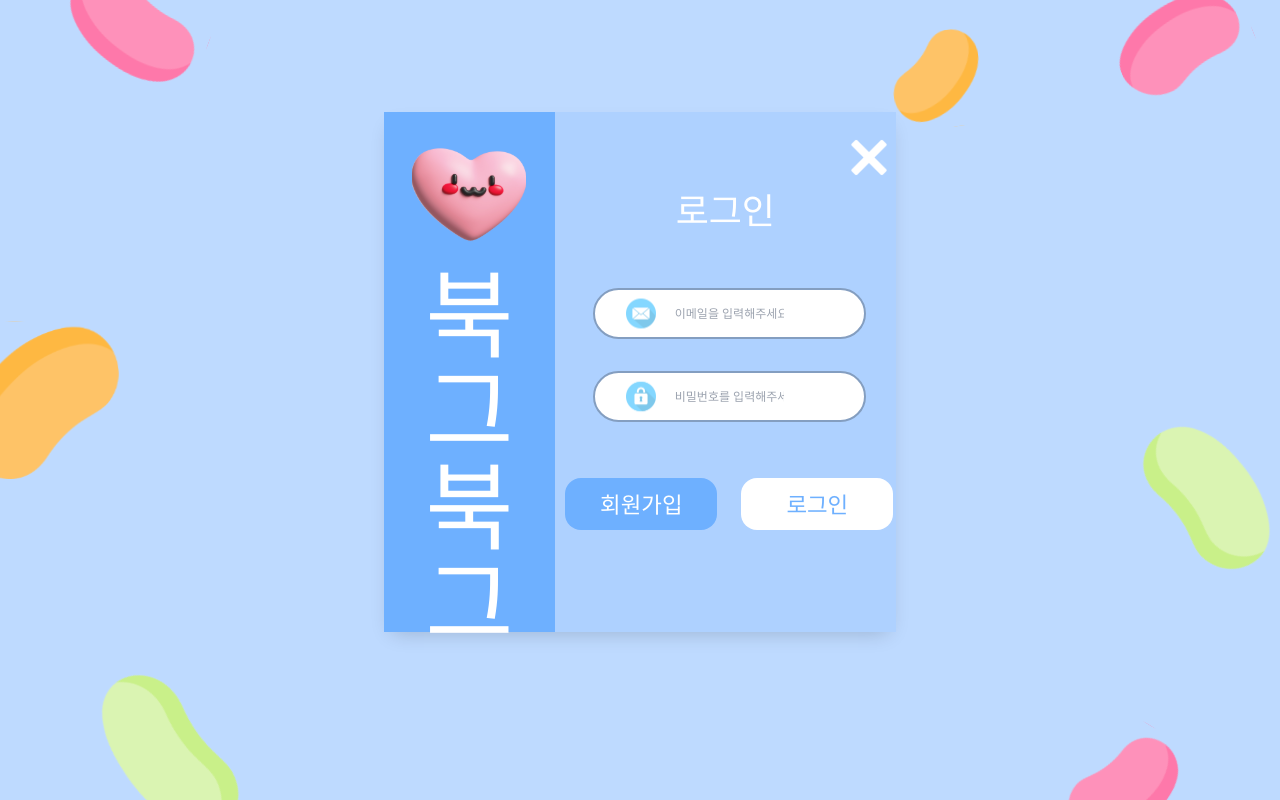
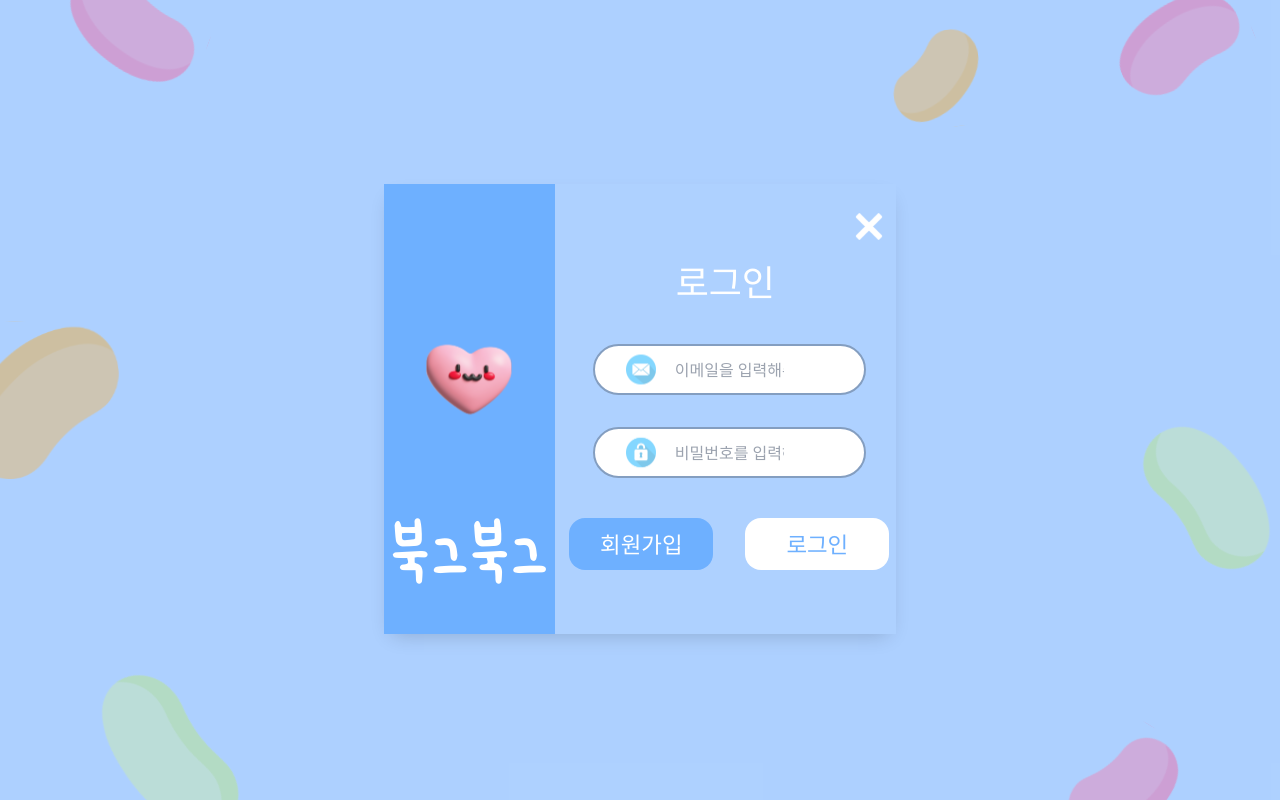
Before and after one commit to 2023-Winter-Bootcamp-Team-I/frontend, a React app: page /loginmodal in a window 1280 px wide. Built offline with nearby package versions, Linux system fonts and the light colour scheme; no server answers; the HTML template or start-up script is replaced by a standard one; a web font is replaced by a local one; what recoil-persist would draw is missing.

Commit message:
로그인 CSS 수정

```diff
--- a/src/components/LogInModal.tsx
+++ b/src/components/LogInModal.tsx
@@ -54,28 +54,28 @@ function LogInModal({ closeModal }: LogInModalProps) {
     <AnimatePresence>
       {isModalOpen && (
         <motion.div
-          className="z-10 absolute  w-screen h-screen bg-white  bg-opacity-20 "
+          className="z-10 absolute w-screen h-screen bg-mainColor bg-opacity-60 pt-10"
           initial={{ opacity: 0 }}
           animate={{ opacity: 1 }}
           exit={{ opacity: 0 }}
           transition={{ duration: 0.5 }}
         >
-          <div className="flex justify-center text-center sm:items-center sm:p-0">
+          <div className="flex justify-center items-center mt-8 text-center sm:items-center sm:p-0">
             <div className="relative rounded-lg shadow-[0_8px_20px_-8px_rgba(0,0,0,0.2)] transition-all my-28 w-2/5">
-              <div className="flex flex-row h-[65vh]">
-                <div className="flex flex-col bg-loginBlue basis-1/3">
-                  <button onClick={closeModal}>
-                    <img className="left-[90%] top-[4%] z-20 absolute" src={Close} alt="close_button" />
-                  </button>
+              <div className="flex flex-row h-[70%]">
+                <div className="flex flex-col bg-loginBlue pt-20 basis-1/3">
                   <div className="flex basis-2/3 justify-center">
-                    <img className="mx-auto min-h-full w-2/3" src={heartImg} alt="heart_character" />
+                    <img className="mx-auto min-h-full w-2/3 scale-75" src={heartImg} alt="heart_character" />
                   </div>
-                  <div className="flex basis-1/3 font-dongle text-white text-8xl justify-center align-bottom">
+                  <div className="flex basis-1/3 font-[HS] mt-8 text-white text-6xl justify-center align-bottom">
                     북그북그
                   </div>
                 </div>
                 <div className="flex flex-col bg-mainColor basis-2/3 h-full">
-                  <div className="flex text-white font-jua text-4xl justify-center mt-20 mb-[7vh]">로그인</div>
+                  <button onClick={closeModal}>
+                    <img className="left-[90%] top-[4%] z-20 absolute scale-75" src={Close} alt="close_button" />
+                  </button>
+                  <div className="flex text-[#FFFFFF] font-jua text-4xl justify-center mt-20 mb-[5vh]">로그인</div>
                   <div className="flex flex-col justify-center">
                     <div className="flex justify-center">
                       <img
@@ -89,11 +89,11 @@ function LogInModal({ closeModal }: LogInModalProps) {
                         type="email"
                         placeholder="이메일을 입력해주세요"
                         required
-                        className="block w-[80%] h-[3.2rem] text-xs rounded-full px-20 py-[18px] border-2 border-shadowGray focus:outline-signupButtonBlue"
+                        className="block w-[80%] h-[3.2rem] text-s rounded-full px-20 py-[18px] border-2 border-shadowGray focus:outline-signupButtonBlue"
                         onChange={(e) => setEmail(e.target.value)}
                       />
                     </div>
-                    <div className="flex mt-8 mb-[7vh] justify-center">
+                    <div className="flex mt-8 mb-[5vh] justify-center">
                       <img
                         className="flex mx-auto min-h-full w-8 opacity-50 -mr-16 ml-10"
                         src={lockImg}
@@ -105,14 +105,14 @@ function LogInModal({ closeModal }: LogInModalProps) {
                         type="password"
                         placeholder="비밀번호를 입력해주세요"
                         required
-                        className="block w-[80%] h-[3.2rem] text-xs rounded-full px-20 py-[18px] border-2 border-shadowGray focus:outline-signupButtonBlue"
+                        className="block w-[80%] h-[3.2rem] text-s rounded-full px-20 py-[18px] border-2 border-shadowGray focus:outline-signupButtonBlue"
                         onChange={(e) => setPassword(e.target.value)}
                       />
                     </div>
-                    <div className="flex flex-row gap-2 ml-2 justify-center">
+                    <div className="flex flex-row gap-4 ml-2 justify-center mb-16">
                       <Link to="/signup">
                         <motion.button
-                          className="w-[9.5rem] h-[3.2rem] text-[1.4rem] font-jua rounded-2xl bg-loginBlue py-3.5 text-3xl leading-7 text-white mr-2"
+                          className="w-[9rem] h-[3.2rem] text-[1.4rem] font-jua rounded-2xl bg-loginBlue py-3.5 text-3xl leading-7 text-white mr-2"
                           whileHover={{ scale: 1.1 }}
                           whileTap={{ scale: 0.9 }}
                         >
@@ -120,7 +120,7 @@ function LogInModal({ closeModal }: LogInModalProps) {
                         </motion.button>
                       </Link>
                       <motion.button
-                        className="w-[9.5rem] h-[3.2rem] text-[1.4rem] font-jua rounded-2xl bg-white py-3.5 text-3xl leading-7 text-loginBlue ml-2"
+                        className="w-[9rem] h-[3.2rem] text-[1.4rem] font-jua rounded-2xl bg-white py-3.5 text-3xl leading-7 text-loginBlue ml-2"
                         whileHover={{ scale: 1.1 }}
                         whileTap={{ scale: 0.9 }}
                         onClick={handleLogin}
```
